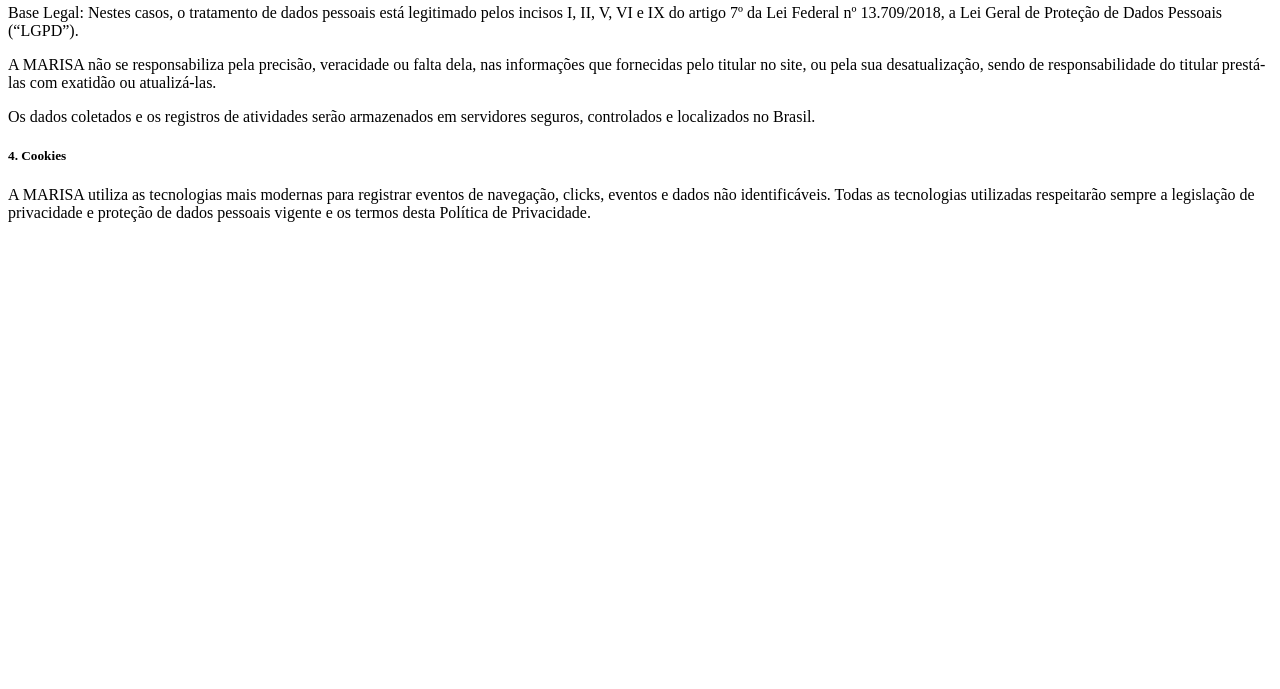
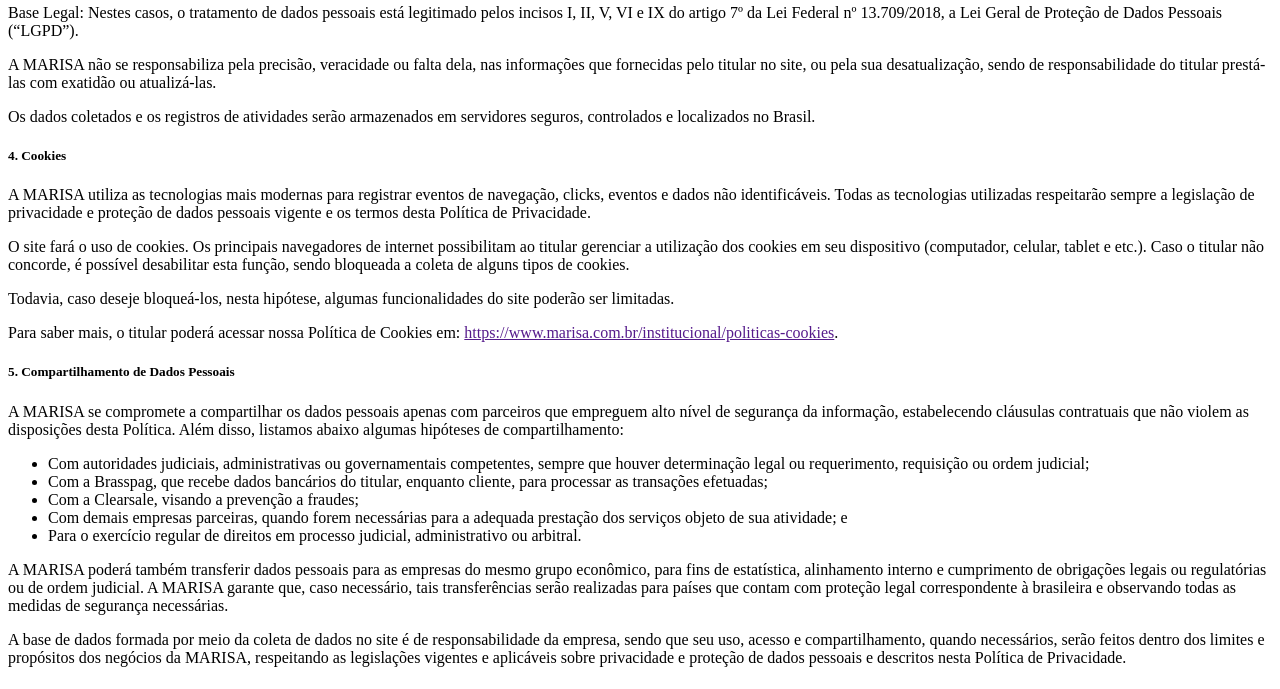
Before and after one commit to FilettiO/SENAI, a PHP site: page /polit_priv.php in a window 1280 px wide. Shown: the part 1440-2129 px from the top of the page. Before the commit the page ends 1662 px from the top, so only its background shows below. Run offline with PHP 8.4, Linux system fonts and the light colour scheme.

Commit message:
Add files via upload

```diff
--- a/WEBD_09_01_HTML_CSS_JavaScript_PHP/marisa/polit_priv.php
+++ b/WEBD_09_01_HTML_CSS_JavaScript_PHP/marisa/polit_priv.php
@@ -156,11 +156,20 @@
     <p>Os dados coletados e os registros de atividades serão armazenados em servidores seguros, controlados e localizados no Brasil.</p>
     <h5>4. Cookies</h5>
     <p>A MARISA utiliza as tecnologias mais modernas para registrar eventos de navegação, clicks, eventos e dados não identificáveis. Todas as tecnologias utilizadas respeitarão sempre a legislação de privacidade e proteção de dados pessoais vigente e os termos desta Política de Privacidade.</p>
-    <p></p>
-    <p></p>
-    <p></p>
-    <h5></h5>
-    <p></p>
+    <p>O site fará o uso de cookies. Os principais navegadores de internet possibilitam ao titular gerenciar a utilização dos cookies em seu dispositivo (computador, celular, tablet e etc.). Caso o titular não concorde, é possível desabilitar esta função, sendo bloqueada a coleta de alguns tipos de cookies.</p>
+    <p>Todavia, caso deseje bloqueá-los, nesta hipótese, algumas funcionalidades do site poderão ser limitadas.</p>
+    <p>Para saber mais, o titular poderá acessar nossa Política de Cookies em: <a href="">https://www.marisa.com.br/institucional/politicas-cookies</a>.</p>
+    <h5>5. Compartilhamento de Dados Pessoais</h5>
+    <p>A MARISA se compromete a compartilhar os dados pessoais apenas com parceiros que empreguem alto nível de segurança da informação, estabelecendo cláusulas contratuais que não violem as disposições desta Política. Além disso, listamos abaixo algumas hipóteses de compartilhamento:</p>
+    <ul>
+        <li>Com autoridades judiciais, administrativas ou governamentais competentes, sempre que houver determinação legal ou requerimento, requisição ou ordem judicial;</li>
+        <li>Com a Brasspag, que recebe dados bancários do titular, enquanto cliente, para processar as transações efetuadas;</li>
+        <li>Com a Clearsale, visando a prevenção a fraudes;</li>
+        <li>Com demais empresas parceiras, quando forem necessárias para a adequada prestação dos serviços objeto de sua atividade; e</li>
+        <li>Para o exercício regular de direitos em processo judicial, administrativo ou arbitral.</li>
+    </ul>
+    <p>A MARISA poderá também transferir dados pessoais para as empresas do mesmo grupo econômico, para fins de estatística, alinhamento interno e cumprimento de obrigações legais ou regulatórias ou de ordem judicial. A MARISA garante que, caso necessário, tais transferências serão realizadas para países que contam com proteção legal correspondente à brasileira e observando todas as medidas de segurança necessárias.</p>
+    <p>A base de dados formada por meio da coleta de dados no site é de responsabilidade da empresa, sendo que seu uso, acesso e compartilhamento, quando necessários, serão feitos dentro dos limites e propósitos dos negócios da MARISA, respeitando as legislações vigentes e aplicáveis sobre privacidade e proteção de dados pessoais e descritos nesta Política de Privacidade.</p>
     <h5></h5>
     <p></p>
     <h5></h5>
```
Also changed, not shown: WEBD_09_01_HTML_CSS_JavaScript_PHP/marisa/classes/class_cadastros.php (added, +10 -0 lines), WEBD_09_01_HTML_CSS_JavaScript_PHP/marisa/classes/process_cadastroPf.php (+12 -1 lines), WEBD_09_01_HTML_CSS_JavaScript_PHP/marisa/js/cadastro.js (+7 -5 lines), WEBD_09_01_HTML_CSS_JavaScript_PHP/marisa/js/validacao.js (+2 -11 lines).
